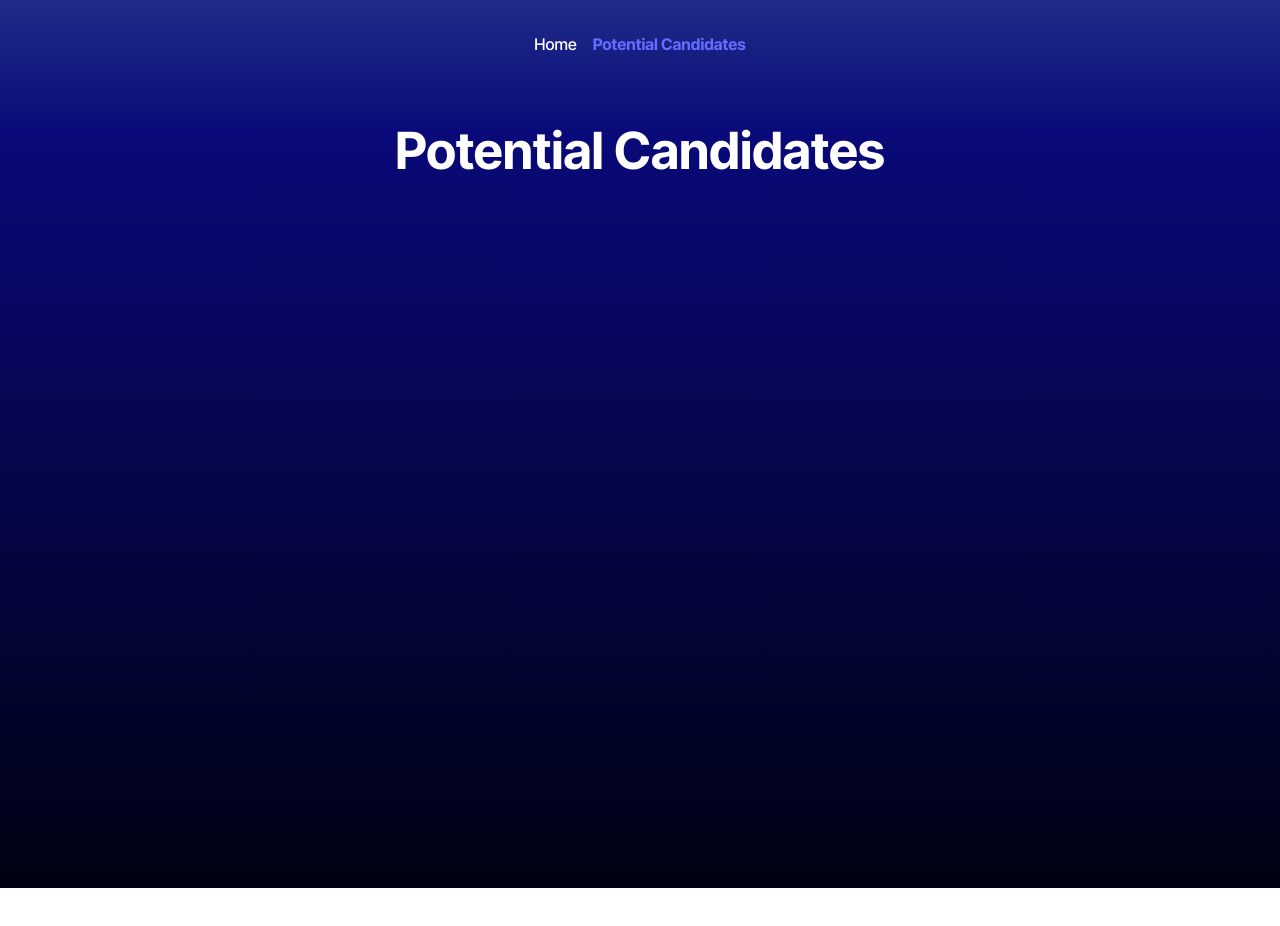
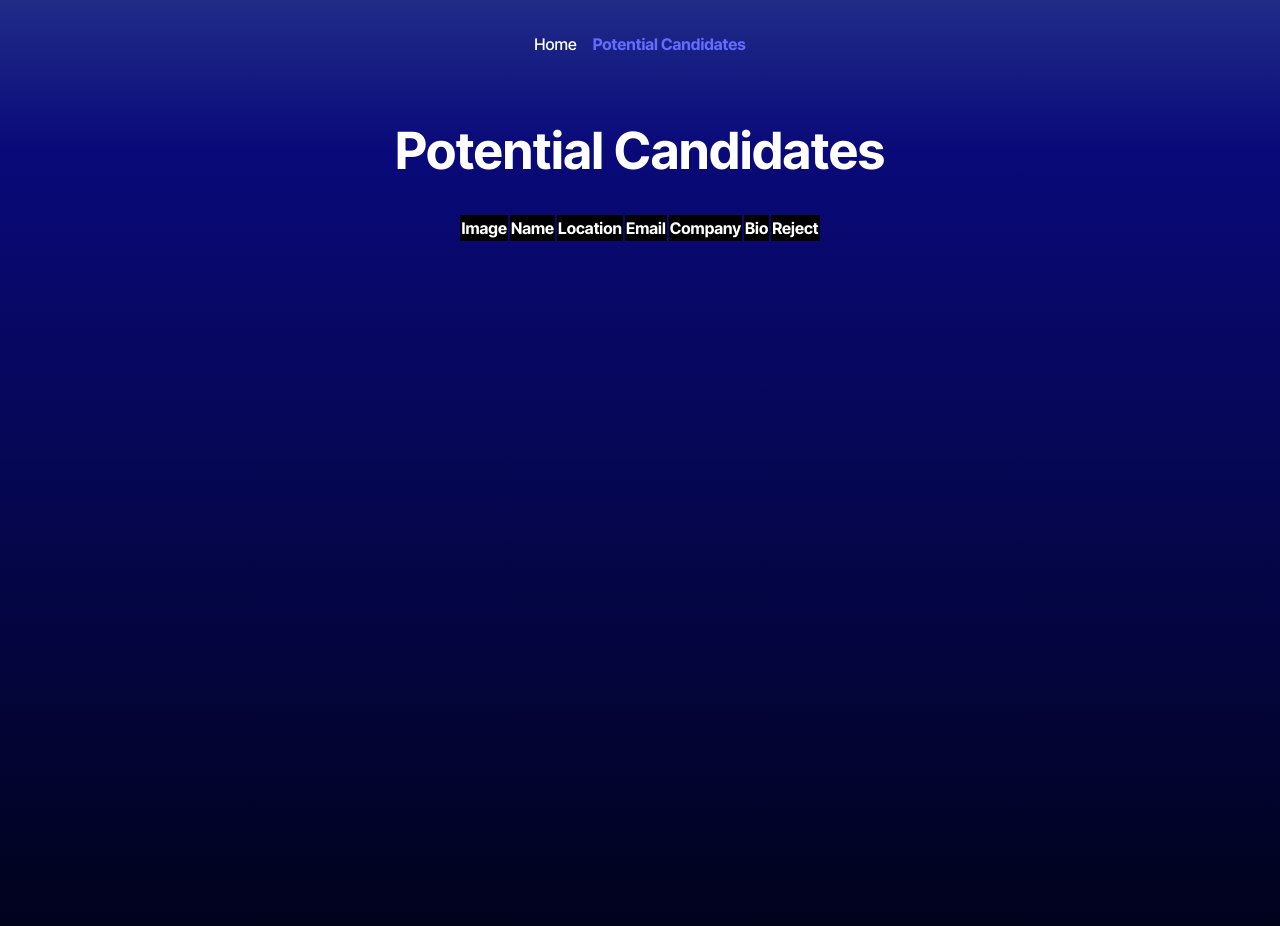
Before and after one commit to bretaj/ReactCandidateSelector, a React (Vite) app: page /SavedCandidates in a window 1280 px wide. Shown: the top 926 px of the page. Before the commit the page ends 888 px from the top, so only its background shows below. Built offline with nearby package versions, Linux system fonts and the light colour scheme.

Commit message:
candidate table work

```diff
--- a/src/pages/CandidateSearch1.tsx
+++ b/src/pages/CandidateSearch1.tsx
@@ -72,7 +72,7 @@ const CandidateSearch = () => {
 
 
             <div>
-{/* The Next Candidate buttom increments the currentIndex, allowing user to view next candidate */}
+{/* The Next Candidate button increments the currentIndex, allowing user to view next candidate */}
                 <button className="next"
                     onClick={() => {
                         setCurrentIndex(currentIndex + 1)
@@ -100,7 +100,7 @@ const CandidateSearch = () => {
 };
     // insert code here for saving multiple candidates to local storage
 
-    // const potentialCandidates = [];
+    // const candidates = [];
 
 
 
--- a/src/pages/SavedCandidates.tsx
+++ b/src/pages/SavedCandidates.tsx
@@ -1,7 +1,42 @@
+const tableBodyE1 = document.querySelector('#table-body');
+
+function createE1(candidate){
+  const rowE1 = document.createElement('tr');
+  const avatar_urlE1 = document.createElement('td');
+  const loginE1 = document.createElement('td');
+  const locationE1 = document.createElement('td');
+  const emailE1 = document.createElement('td');
+  const bioE1 = document.createElement('td');
+
+  avatar_urlE1.textContent = candidate.avatar_url;
+  loginE1.textContent = candidate.login;
+    // TODO: finish code if i am on the right track
+
+  tableBodyE1?.appendChild(rowE1);
+  rowE1.appendChild(avatar_urlE1);
+  rowE1.appendChild(loginE1);
+  // TODO: finish code if i am on the right track
+
+}
+
 const SavedCandidates = () => {
   return (
     <>
       <h1>Potential Candidates</h1>
+      <main>
+        <table>
+            <tr>
+              <th id="image">Image</th>
+              <th id="name">Name</th>
+              <th id="location">Location</th>
+              <th id="email">Email</th>
+              <th id="company">Company</th>
+              <th id="bio">Bio</th>
+              <th id="reject">Reject</th>
+            </tr>
+            <tbody id="table-body"></tbody>
+        </table>
+      </main>
     </>
   );
 };
```
Also changed, not shown: src/pages/CandidateSearch.tsx (deleted, +0 -77 lines).
